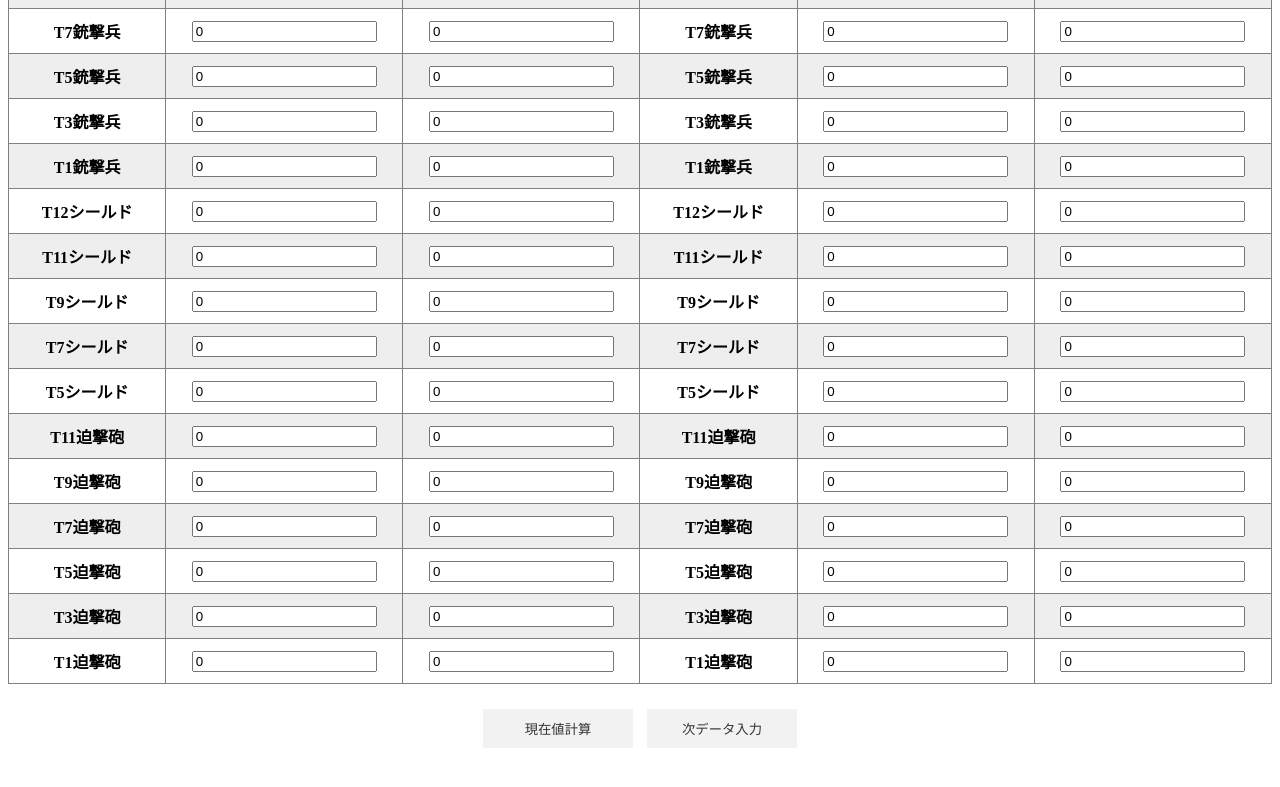
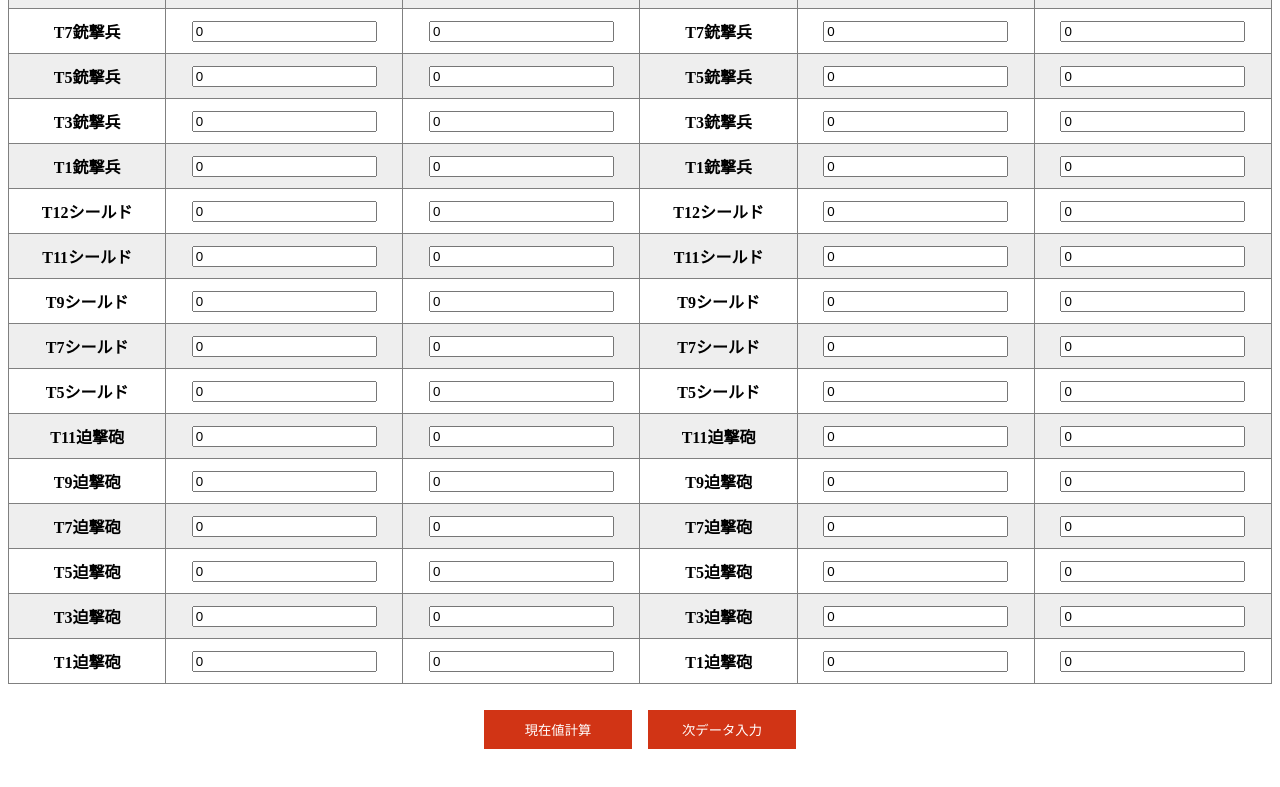
Before and after one commit to leoponnu/risScoreTool, a plain HTML site: page index.html in a window 1280 px wide. Shown: the part 3105-3892 px from the top of the page. Drawn offline with Linux system fonts and the light colour scheme.

Commit message:
Update main.css
デザイン変更：ボタン部のデザイン変更

```diff
--- a/css/main.css
+++ b/css/main.css
@@ -35,7 +35,7 @@ form input[type="text"],form textarea{
     text-align: center;
     padding: 20px 0;
 }
-form input[type="button"],form input[type="submit"]{
+form input[type="button"]{
     display:inline-block;
     background:#d13415;
     padding:10px;
@@ -46,11 +46,6 @@ form input[type="button"],form input[type="submit"]{
     cursor:pointer;
     width: 150px;
 }
-form input[type="button"]{
-    background: #f2f2f2;
-    color: #333;
-    border: none;
-}
 form input:invalid {
     background-color: pink;
 }
```
